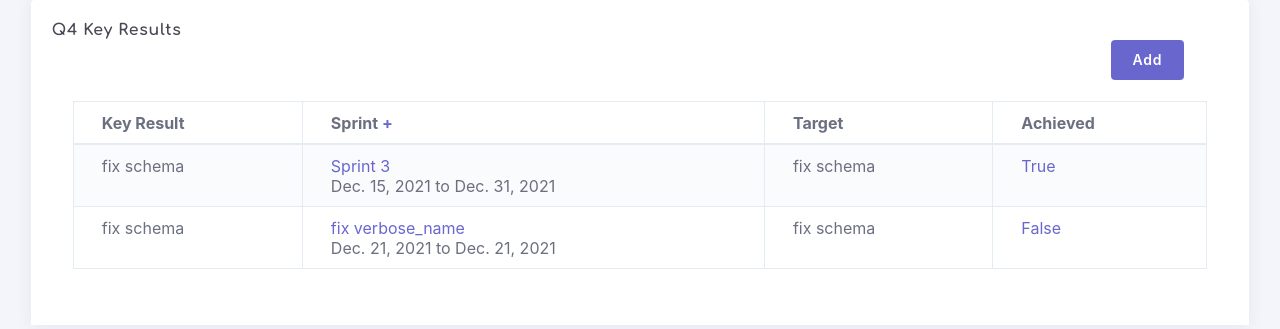
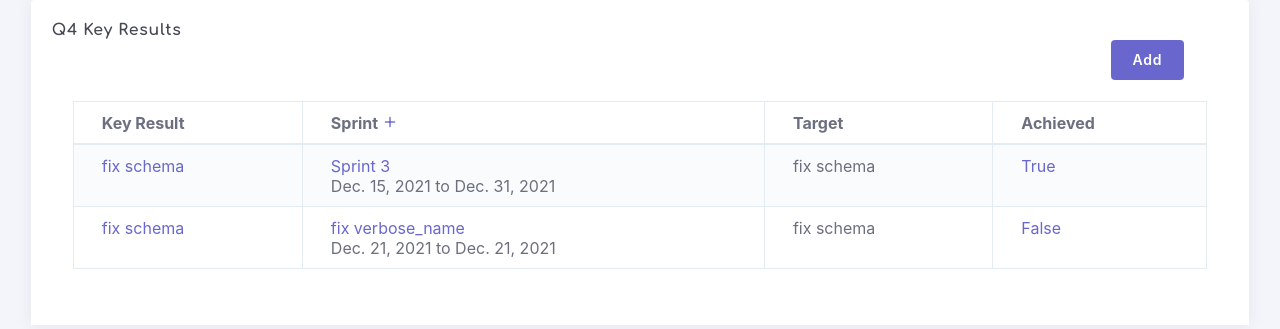
Before and after one commit to panda1909/Anheuser_Busch, a Django app: page /brand-detail/1/ in a window 1280 px wide. Shown: the part 640-969 px from the top of the page. Run offline with Django 4.2, Linux system fonts and the light colour scheme; data comes from the database, SQL or seed files in the repository; both versions use the stored data as it was after the commit; some libraries are stand-ins or nearby versions; some web fonts are replaced.

Commit message:
minor changes in brand detail

```diff
--- a/templates/core/brand-detail.html
+++ b/templates/core/brand-detail.html
@@ -116,7 +116,7 @@
                                             <thead>
                                             <tr>
                                                 <th>Key Result</th>
-                                                <th>Sprint <a href="{% url 'core:add-sprint' %}"> + </a> </th>
+                                                <th>Sprint <a href="{% url 'core:add-sprint' %}"><i class="ft-plus"></i> </a> </th>
                                                 <th>Target </th>
                                                 <th>Achieved</th>
                                             </tr>
@@ -124,7 +124,7 @@
                                             <tbody>
                                             {% for sprint in sprints %}
                                                 <tr>
-                                                    <td>{{ sprint.SubObjective.objective }}</td>
+                                                    <td><a href="{% url 'core:update-sub-objective' sprint.SubObjective.id %}"> {{ sprint.SubObjective.objective }} </a></td>
                                                     <td><a href="{% url 'core:update-sprint' sprint.pk %}"> {{ sprint.name }}</a> <br> {{ sprint.start_date}} to {{ sprint.end_date }}</td>
                                                     <td>{{sprint.SubObjective.objective}}</td>
                                                     <td><a href="#">{{ sprint.result }}</a></td>
```
Also changed, not shown: db.sqlite3.
